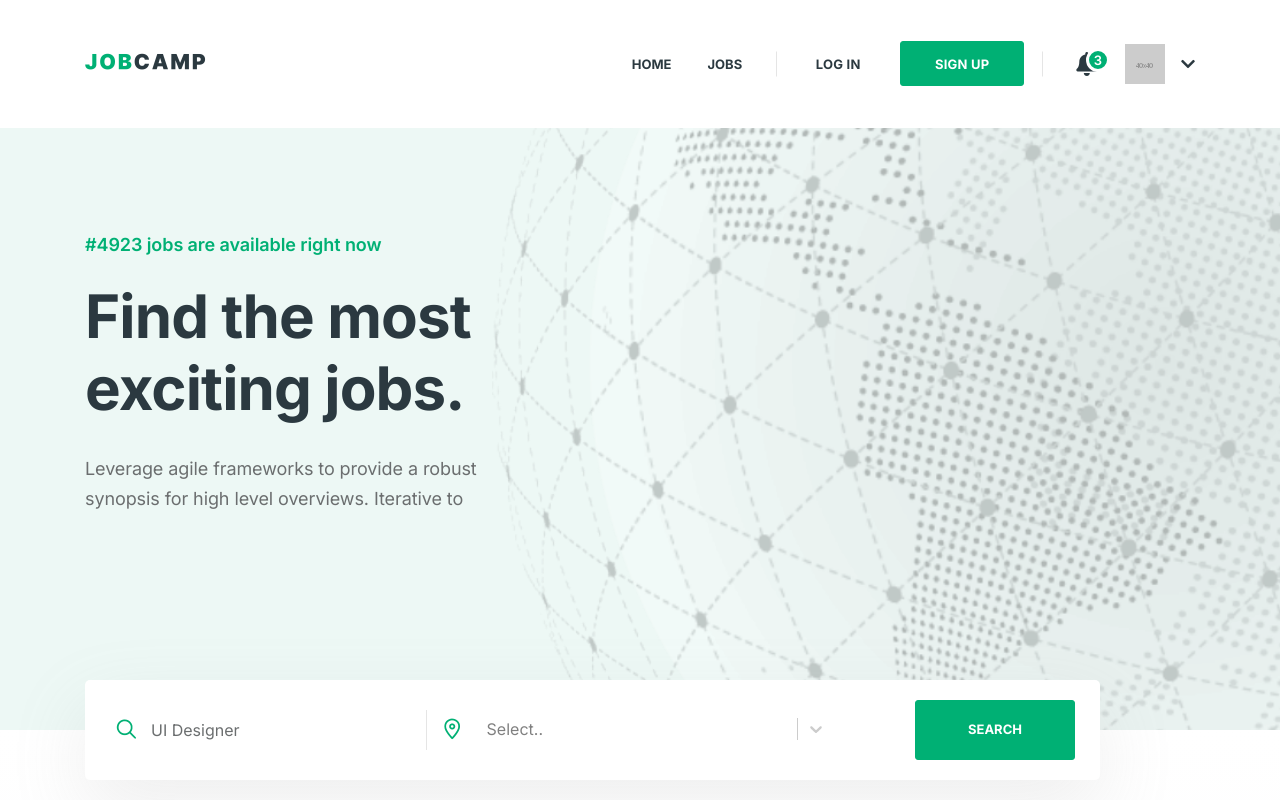
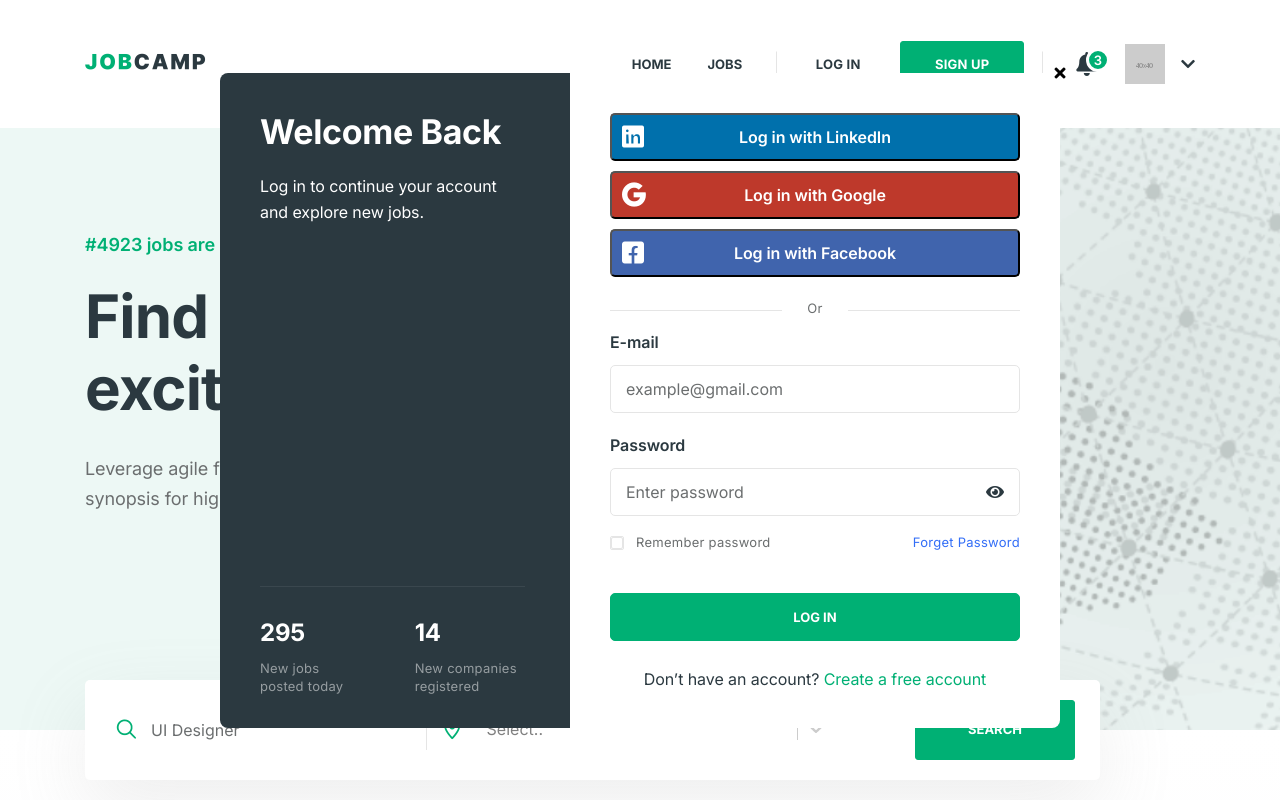
Before and after one commit to danijel-cl/codehive, a React (Create React App) app: page / in a window 1280 px wide. Both pictures are taken after a click on the button "LOG IN". Shown: the top 800 px of the page. Built offline with nearby package versions, Linux system fonts and the light colour scheme.

Commit message:
no message

```diff
--- a/src/Components/Dashboard.tsx
+++ b/src/Components/Dashboard.tsx
@@ -4,9 +4,9 @@ const Dashboard = (props) => {
   return (
     <div className="dashboard-sidebar-wrapper pt-11" id="sidebar">
       <div className="brand-logo px-11">
-        <a href="">
+        <button>
           <img src="image/logo-main-black.png" alt="" />
-        </a>
+        </button>
       </div>
       <div className="my-15 px-11">
         <a href="#" className="btn btn-primary btn-xl w-100 text-uppercase"><span className="mr-5 d-inline-block">+</span>Post a new job</a>
--- a/src/Components/Header.tsx
+++ /dev/null
@@ -1,12 +0,0 @@
-import React from 'react';
-
-import { styled } from '../utils/css';
-
-const headerContainer = styled.cssStyle`
-  background-color: cyan;
-  height: 50px;
-`;
-
-export const Header = () => {
-  return <div style={headerContainer}>Header</div>;
-};
--- a/src/Components/LoginModal.tsx
+++ b/src/Components/LoginModal.tsx
@@ -1,8 +1,9 @@
-export const LoginModal = () => {
+export const LoginModal = (props) => {
+  const {loginClicked, setLoginClicked} = props;
   return (
-    <div className="modal fade form-modal show" id="login" tabIndex={-1} aria-hidden="true">
+    <div className={`modal fade form-modal ${loginClicked ? "show" : ""}`} id="login" tabIndex={-1} aria-hidden="true">
       <div className="modal-dialog max-width-px-840 position-relative">
-        <button type="button" className="circle-32 btn-reset bg-white pos-abs-tr mt-md-n6 mr-lg-n6 focus-reset z-index-supper" data-dismiss="modal"><i className="fas fa-times"></i></button>
+        <button type="button" className="circle-32 btn-reset bg-white pos-abs-tr mt-md-n6 mr-lg-n6 focus-reset z-index-supper" onClick={() => setLoginClicked(!loginClicked)}><i className="fas fa-times"></i></button>
         <div className="login-modal-main bg-white rounded-8 overflow-hidden">
           <div className="row no-gutters">
             <div className="col-lg-5 col-md-6">
@@ -38,13 +39,13 @@ export const LoginModal = () => {
               <div className="bg-white-2 h-100 px-11 pt-11 pb-7">
                 <div className="row">
                   <div className="col-4 col-xs-12">
-                    <a href="" className="font-size-4 font-weight-semibold position-relative text-white bg-allports h-px-48 flex-all-center w-100 px-6 rounded-5 mb-4"><i className="fab fa-linkedin pos-xs-abs-cl font-size-7 ml-xs-4"></i> <span className="d-none d-xs-block">Log in with LinkedIn</span></a>
+                    <button className="font-size-4 font-weight-semibold position-relative text-white bg-allports h-px-48 flex-all-center w-100 px-6 rounded-5 mb-4"><i className="fab fa-linkedin pos-xs-abs-cl font-size-7 ml-xs-4"></i> <span className="d-none d-xs-block">Log in with LinkedIn</span></button>
                   </div>
                   <div className="col-4 col-xs-12">
-                    <a href="" className="font-size-4 font-weight-semibold position-relative text-white bg-poppy h-px-48 flex-all-center w-100 px-6 rounded-5 mb-4"><i className="fab fa-google pos-xs-abs-cl font-size-7 ml-xs-4"></i> <span className="d-none d-xs-block">Log in with Google</span></a>
+                    <button className="font-size-4 font-weight-semibold position-relative text-white bg-poppy h-px-48 flex-all-center w-100 px-6 rounded-5 mb-4"><i className="fab fa-google pos-xs-abs-cl font-size-7 ml-xs-4"></i> <span className="d-none d-xs-block">Log in with Google</span></button>
                   </div>
                   <div className="col-4 col-xs-12">
-                    <a href="" className="font-size-4 font-weight-semibold position-relative text-white bg-marino h-px-48 flex-all-center w-100 px-6 rounded-5 mb-4"><i className="fab fa-facebook-square pos-xs-abs-cl font-size-7 ml-xs-4"></i> <span className="d-none d-xs-block">Log in with Facebook</span></a>
+                    <button className="font-size-4 font-weight-semibold position-relative text-white bg-marino h-px-48 flex-all-center w-100 px-6 rounded-5 mb-4"><i className="fab fa-facebook-square pos-xs-abs-cl font-size-7 ml-xs-4"></i> <span className="d-none d-xs-block">Log in with Facebook</span></button>
                   </div>
                 </div>
                 <div className="or-devider">
@@ -68,12 +69,12 @@ export const LoginModal = () => {
                       <span className="checkbox mr-5"></span>
                       <span className="font-size-3 mb-0 line-height-reset mb-1 d-block">Remember password</span>
                     </label>
-                    <a href="" className="font-size-3 text-dodger line-height-reset">Forget Password</a>
+                    <a className="font-size-3 text-dodger line-height-reset">Forget Password</a>
                   </div>
                   <div className="form-group mb-8">
                     <button className="btn btn-primary btn-medium w-100 rounded-5 text-uppercase">Log in </button>
                   </div>
-                  <p className="font-size-4 text-center heading-default-color">Don’t have an account? <a href="" className="text-primary">Create a free account</a></p>
+                  <p className="font-size-4 text-center heading-default-color">Don’t have an account? <a className="text-primary">Create a free account</a></p>
                 </form>
               </div>
             </div>
--- a/src/Components/Sidebar.tsx
+++ /dev/null
@@ -1,5 +0,0 @@
-import React from 'react';
-
-export const Sidebar = () => {
-  return <div style={{ backgroundColor: 'red', height: 300, width: 200 }}>Sidebar</div>;
-};
--- a/src/Components/SignUpModal.tsx
+++ b/src/Components/SignUpModal.tsx
@@ -1,8 +1,9 @@
-export const SignUpModal = () => {
+export const SignUpModal = (props) => {
+  const {signupClicked, setSignupClicked} = props
   return (
-    <div className="modal fade form-modal" id="signup" tabIndex={-1} aria-hidden="true">
+    <div className={`modal fade form-modal ${signupClicked ? "show" : ""}`} id="signup" tabIndex={-1} aria-hidden="true">
       <div className="modal-dialog max-width-px-840 position-relative">
-        <button type="button" className="circle-32 btn-reset bg-white pos-abs-tr mt-n6 mr-lg-n6 focus-reset shadow-10" data-dismiss="modal"><i className="fas fa-times"></i></button>
+        <button type="button" className="circle-32 btn-reset bg-white pos-abs-tr mt-n6 mr-lg-n6 focus-reset shadow-10" style={{zIndex: 1}} onClick={() => setSignupClicked(!signupClicked)}><i className="fas fa-times"></i></button>
         <div className="login-modal-main bg-white rounded-8 overflow-hidden">
           <div className="row no-gutters">
             <div className="col-lg-5 col-md-6">
@@ -38,13 +39,13 @@ export const SignUpModal = () => {
               <div className="bg-white-2 h-100 px-11 pt-11 pb-7">
                 <div className="row">
                   <div className="col-4 col-xs-12">
-                    <a href="" className="font-size-4 font-weight-semibold position-relative text-white bg-allports h-px-48 flex-all-center w-100 px-6 rounded-5 mb-4"><i className="fab fa-linkedin pos-xs-abs-cl font-size-7 ml-xs-4"></i> <span className="d-none d-xs-block">Import from LinkedIn</span></a>
+                    <button className="font-size-4 font-weight-semibold position-relative text-white bg-allports h-px-48 flex-all-center w-100 px-6 rounded-5 mb-4"><i className="fab fa-linkedin pos-xs-abs-cl font-size-7 ml-xs-4"></i> <span className="d-none d-xs-block">Import from LinkedIn</span></button>
                   </div>
                   <div className="col-4 col-xs-12">
-                    <a href="" className="font-size-4 font-weight-semibold position-relative text-white bg-poppy h-px-48 flex-all-center w-100 px-6 rounded-5 mb-4"><i className="fab fa-google pos-xs-abs-cl font-size-7 ml-xs-4"></i> <span className="d-none d-xs-block">Import from Google</span></a>
+                    <button className="font-size-4 font-weight-semibold position-relative text-white bg-poppy h-px-48 flex-all-center w-100 px-6 rounded-5 mb-4"><i className="fab fa-google pos-xs-abs-cl font-size-7 ml-xs-4"></i> <span className="d-none d-xs-block">Import from Google</span></button>
                   </div>
                   <div className="col-4 col-xs-12">
-                    <a href="" className="font-size-4 font-weight-semibold position-relative text-white bg-marino h-px-48 flex-all-center w-100 px-6 rounded-5 mb-4"><i className="fab fa-facebook-square pos-xs-abs-cl font-size-7 ml-xs-4"></i> <span className="d-none d-xs-block">Import from Facebook</span></a>
+                    <button className="font-size-4 font-weight-semibold position-relative text-white bg-marino h-px-48 flex-all-center w-100 px-6 rounded-5 mb-4"><i className="fab fa-facebook-square pos-xs-abs-cl font-size-7 ml-xs-4"></i> <span className="d-none d-xs-block">Import from Facebook</span></button>
                   </div>
                 </div>
                 <div className="or-devider">
@@ -73,14 +74,14 @@ export const SignUpModal = () => {
                     <label htmlFor="terms-check2" className="gr-check-input d-flex  mr-3">
                       <input className="d-none" type="checkbox" id="terms-check2" />
                       <span className="checkbox mr-5"></span>
-                      <span className="font-size-3 mb-0 line-height-reset d-block">Agree to the <a href="" className="text-primary">Terms & Conditions</a></span>
+                      <span className="font-size-3 mb-0 line-height-reset d-block">Agree to the <a className="text-primary">Terms & Conditions</a></span>
                     </label>
-                    <a href="" className="font-size-3 text-dodger line-height-reset">Forget Password</a>
+                    <a className="font-size-3 text-dodger line-height-reset">Forget Password</a>
                   </div>
                   <div className="form-group mb-8">
                     <button className="btn btn-primary btn-medium w-100 rounded-5 text-uppercase">Sign Up </button>
                   </div>
-                  <p className="font-size-4 text-center heading-default-color">Don’t have an account? <a href="" className="text-primary">Create a free account</a></p>
+                  <p className="font-size-4 text-center heading-default-color">Don’t have an account? <a className="text-primary">Create a free account</a></p>
                 </form>
               </div>
             </div>
--- a/src/Pages/HomePage.tsx
+++ b/src/Pages/HomePage.tsx
@@ -1,4 +1,4 @@
-import React from 'react';
+import React, { useState } from 'react';
 import Aos from 'aos';
 import StyledSelect from "../Components/Select";
 import Navbar from "../Components/Navbar";
@@ -7,8 +7,12 @@ import Search from "../Components/Search"
 import Category from "../Components/Category"
 import ScrollToTop from "../Components/ScrollToTop";
 import { SignUpModal } from '../Components/SignUpModal';
+import { LoginModal } from '../Components/LoginModal';
 
 export const HomePage = () => {
+  const [loginClicked, setLoginClicked] = useState(false);
+  const [signupClicked, setSignupClicked] = useState(false);
+
   Aos.init();
   const categoryClassNames = {
     category:"bg-white border border-color-2 rounded-4 pl-5 pt-10 pb-3 px-2 hover-shadow-2 mb-9 d-block w-100 text-center",
@@ -19,10 +23,10 @@ export const HomePage = () => {
   return (
     <div>
         <ScrollToTop />
-        <Navbar />
+        <Navbar setLoginClicked={setLoginClicked} loginClicked={loginClicked} setSignupClicked={setSignupClicked} signupClicked={signupClicked}/>
         <div className="site-wrapper overflow-hidden ">
-          {/* <LoginModal /> */}
-          <SignUpModal />
+          <LoginModal loginClicked={loginClicked} setLoginClicked={setLoginClicked}/>
+          <SignUpModal signupClicked={signupClicked} setSignupClicked={setSignupClicked}/>
           <div className="position-relative z-index-1 bg-squeeze pt-26 dark-mode-texts">
             <div className="pos-abs-tr h-100">
               <img src={process.env.PUBLIC_URL + "resources/image/patterns/globe-pattern.png"} alt="" className="h-100" />
--- a/src/Routers/PrivateRouter.tsx
+++ b/src/Routers/PrivateRouter.tsx
@@ -1,16 +1,12 @@
 import React from 'react';
 import { Redirect, Route, Switch } from 'react-router-dom';
 
-import { Header } from '../Components/Header';
-import { Sidebar } from '../Components/Sidebar';
 import { HomePage } from '../Pages/HomePage';
 
 export const PrivateRouter = () => {
   return (
     <div>
-      <Header />
       <div style={{ flexDirection: 'row', display: 'flex' }}>
-        <Sidebar />
         <Switch>
           <Route exact path="/home" component={HomePage} />
           <Redirect from="*" to="/home" />
```
Also changed, not shown: src/Components/Navbar.tsx (+4 -3 lines).
